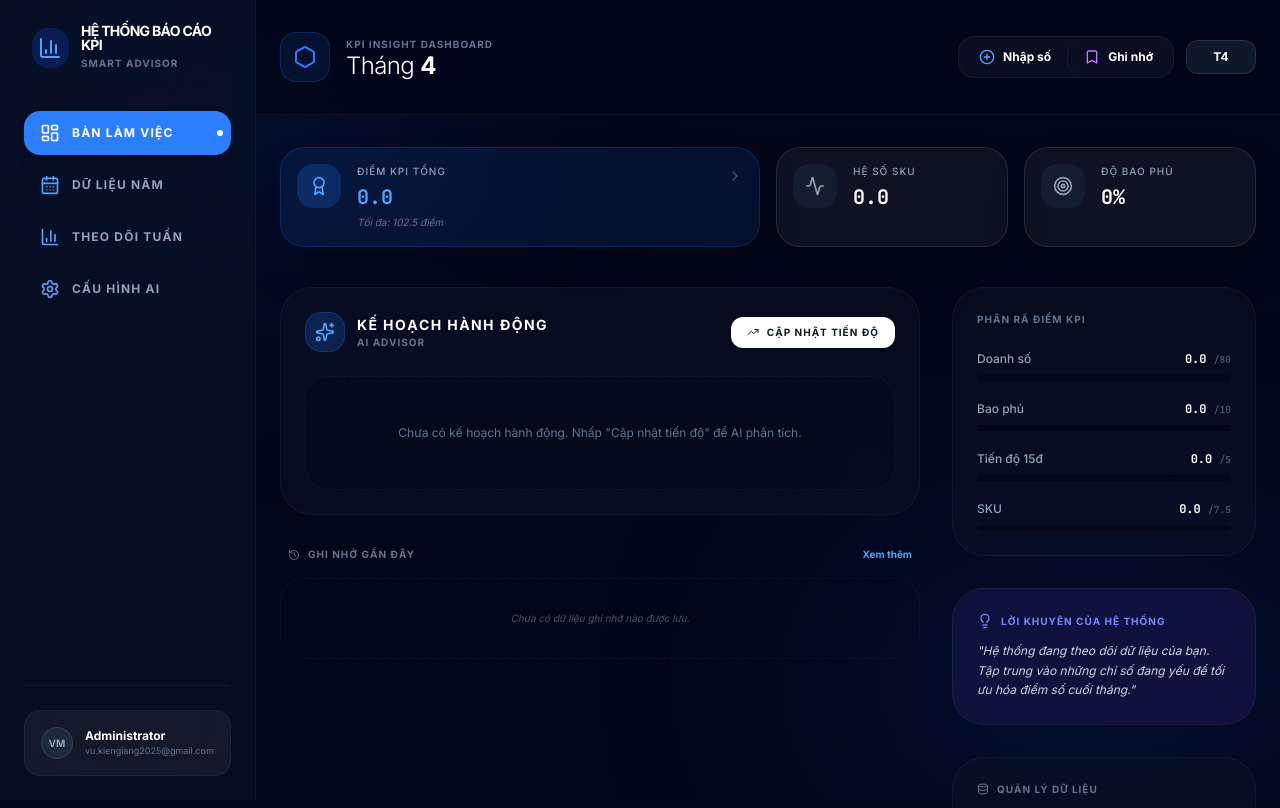
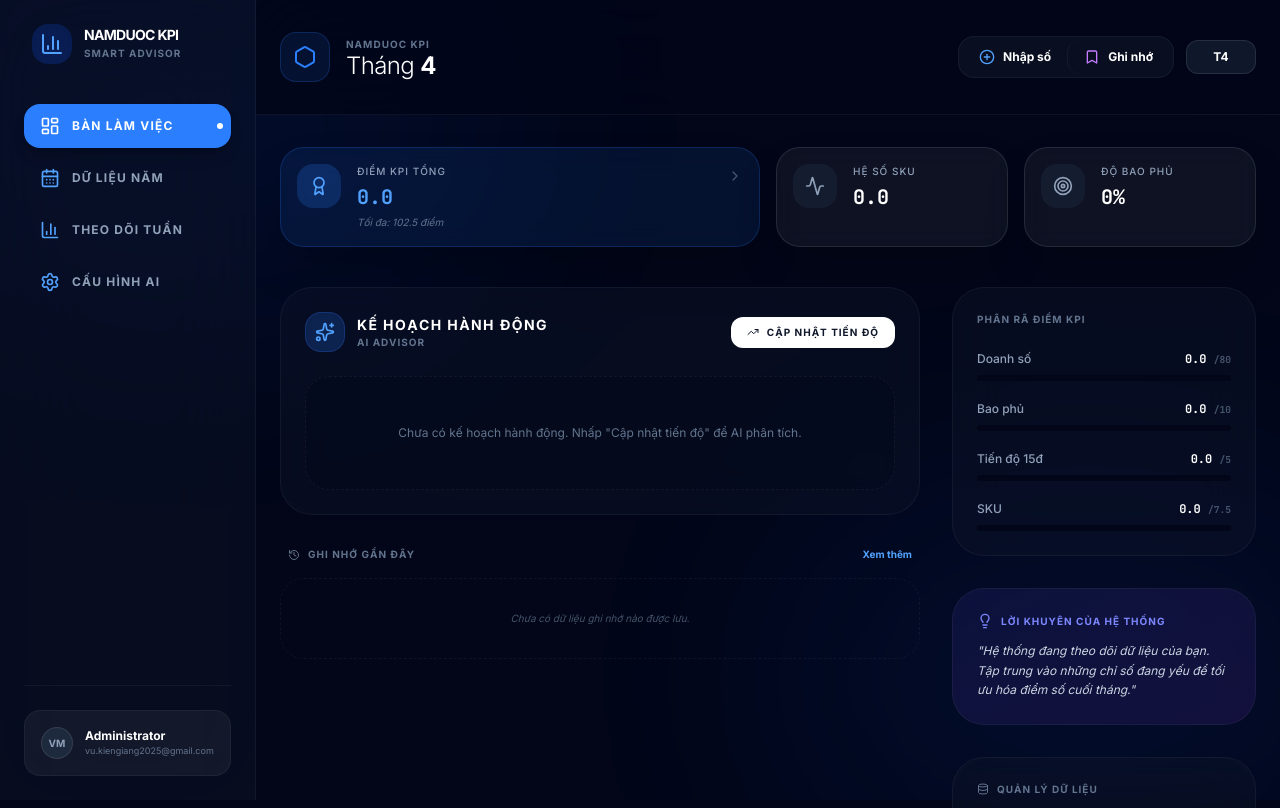
Before and after one commit to vukiengiang2025-sys/Namduockpi, a React (Vite) app: page / in a window 1280 px wide. Shown: the top 808 px of the page. Built offline with nearby package versions, Linux system fonts and the light colour scheme.

Commit message:
feat: Update app metadata and titles to NAMDUOC KPI
Updates application metadata, store configurations, and dashboard titles to reflect the new application name "NAMDUOC KPI". This ensures consistent branding across the application.

```diff
--- a/capacitor.config.ts
+++ b/capacitor.config.ts
@@ -2,7 +2,7 @@ import { CapacitorConfig } from '@capacitor/cli';
 
 const config: CapacitorConfig = {
   appId: 'com.kpimanager.app',
-  appName: 'NAMDUOC KPI',
+  appName: 'KPI Manager',
   webDir: 'dist'
 };
 
--- a/metadata.json
+++ b/metadata.json
@@ -1,6 +1,6 @@
 {
-  "name": "",
-  "description": "",
+  "name": "NAMDUOC KPI",
+  "description": "Hệ thống theo dõi và tối ưu hóa chỉ số KPI cho đội ngũ kinh doanh Nam Dược",
   "requestFramePermissions": [],
   "majorCapabilities": []
 }
--- a/src/pages/Dashboard.tsx
+++ b/src/pages/Dashboard.tsx
@@ -173,7 +173,7 @@ export default function Dashboard() {
               <AppIconNode className="w-6 h-6 text-blue-500" />
             </div>
             <div>
-              <span className="text-[10px] text-slate-500 uppercase tracking-widest font-black block mb-0.5">KPI Insight Dashboard</span>
+              <span className="text-[10px] text-slate-500 uppercase tracking-widest font-black block mb-0.5">NAMDUOC KPI</span>
               <h1 className="text-2xl font-light text-white tracking-tight leading-none">Tháng <span className="font-bold">{currentMonthIndex + 1}</span></h1>
             </div>
           </div>
--- a/src/store.ts
+++ b/src/store.ts
@@ -238,7 +238,7 @@ export const useAppStore = create<AppState>()(
         geminiKey: '',
         geminiModel: 'gemini-3-flash-preview',
         themeColor: 'blue',
-        appTitle: 'Hệ thống báo cáo KPI',
+        appTitle: 'NAMDUOC KPI',
         customPrompts: {
           memorySummary: 'Bạn là trợ lý dữ liệu. Hãy đọc nội dung sau và tóm tắt thành các ý chính quan trọng về chính sách, sản phẩm hoặc chỉ tiêu KPI. Giữ lại các con số quan trọng.',
           memoryConsolidation: 'Bạn là chuyên gia tối ưu hóa dữ liệu. Hãy tổng hợp nhiều bản ghi nhớ thành một bản "SIÊU TÓM TẮT" duy nhất súc tích, giữ lại toàn bộ con số kpi, chiết khấu và chiến lược cốt lõi.',
```
Also changed, not shown: resources/README.md (added).
